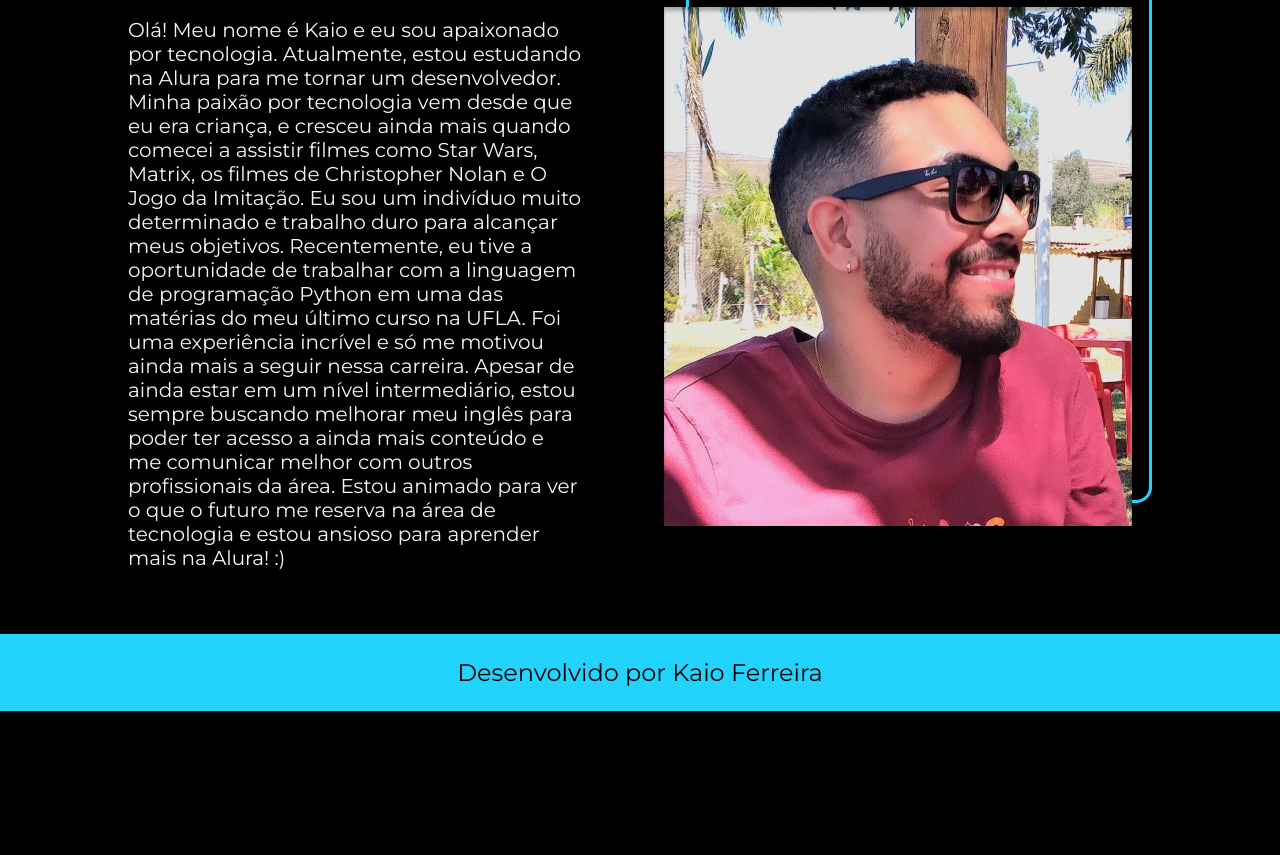
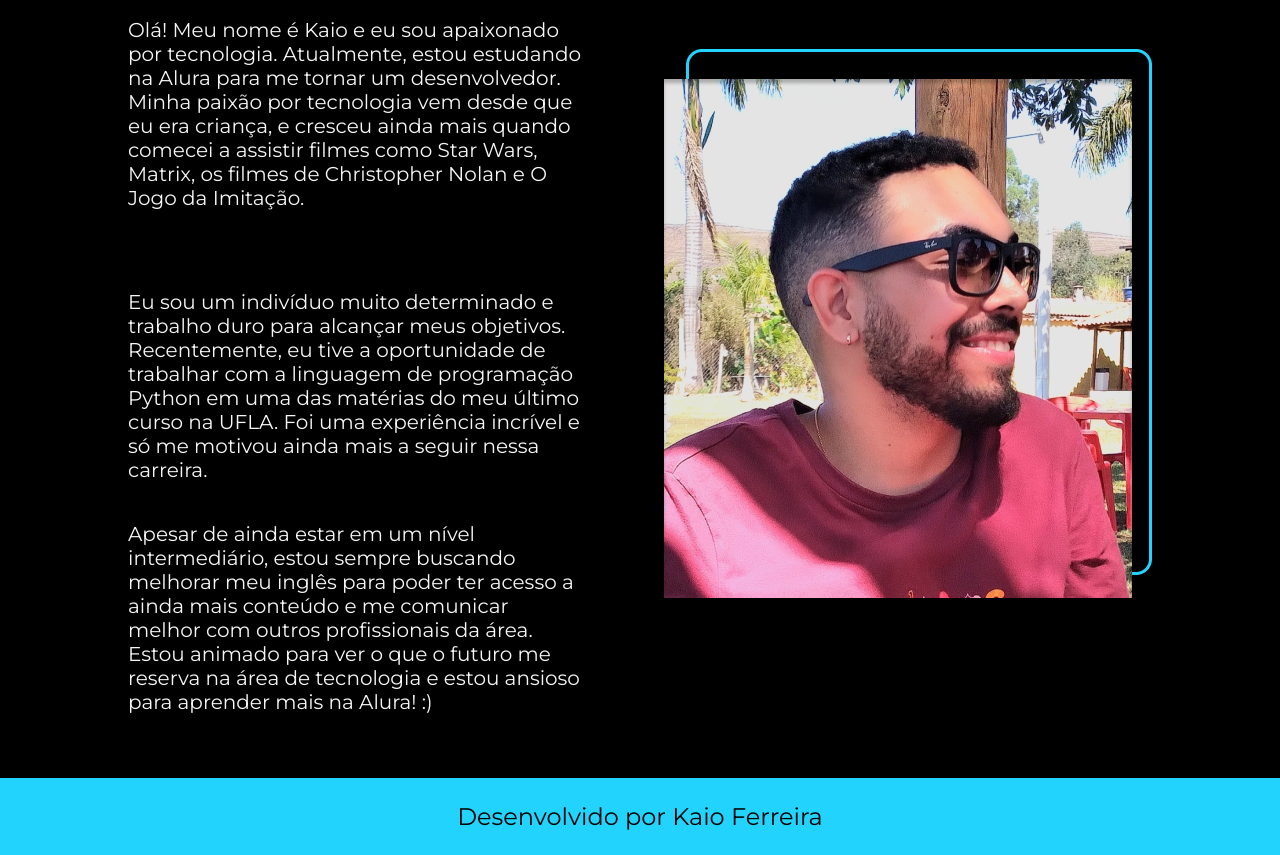
Before and after one commit to KaioFerr/portfolio, a plain HTML site: page about.html in a window 1280 px wide. Shown: the part 186-1041 px from the top of the page. Before the commit the page ends 897 px from the top, so only its background shows below. Drawn offline with nearby package versions, Linux system fonts and the light colour scheme.

Commit message:
Update about.html

```diff
--- a/about.html
+++ b/about.html
@@ -19,13 +19,13 @@
             <h1 class="apresentacao__titulo">Sobre mim</h1>
             <p class="apresentacao__paragrafo">Olá! Meu nome é Kaio e eu sou apaixonado por tecnologia.
             Atualmente, estou estudando na Alura para me tornar um desenvolvedor. Minha paixão por tecnologia vem desde que eu era criança,
-            e cresceu ainda mais quando comecei a assistir filmes como Star Wars, Matrix, os filmes de Christopher Nolan e O Jogo da Imitação.
+            e cresceu ainda mais quando comecei a assistir filmes como Star Wars, Matrix, os filmes de Christopher Nolan e O Jogo da Imitação.<p>
 
-            Eu sou um indivíduo muito determinado e trabalho duro para alcançar meus objetivos. Recentemente, eu tive a oportunidade de trabalhar
+            <p class="apresentacao__paragrafo">Eu sou um indivíduo muito determinado e trabalho duro para alcançar meus objetivos. Recentemente, eu tive a oportunidade de trabalhar
             com a linguagem de programação Python em uma das matérias do meu último curso na UFLA. Foi uma experiência incrível e só me motivou
-            ainda mais a seguir nessa carreira.
+            ainda mais a seguir nessa carreira.</p>
 
-            Apesar de ainda estar em um nível intermediário, estou sempre buscando melhorar meu inglês para poder ter acesso a ainda mais conteúdo
+            <p class="apresentacao__paragrafo">Apesar de ainda estar em um nível intermediário, estou sempre buscando melhorar meu inglês para poder ter acesso a ainda mais conteúdo
             e me comunicar melhor com outros profissionais da área. Estou animado para ver o que o futuro me reserva na área de tecnologia e estou
             ansioso para aprender mais na Alura! :)</p>
             </section>
```
